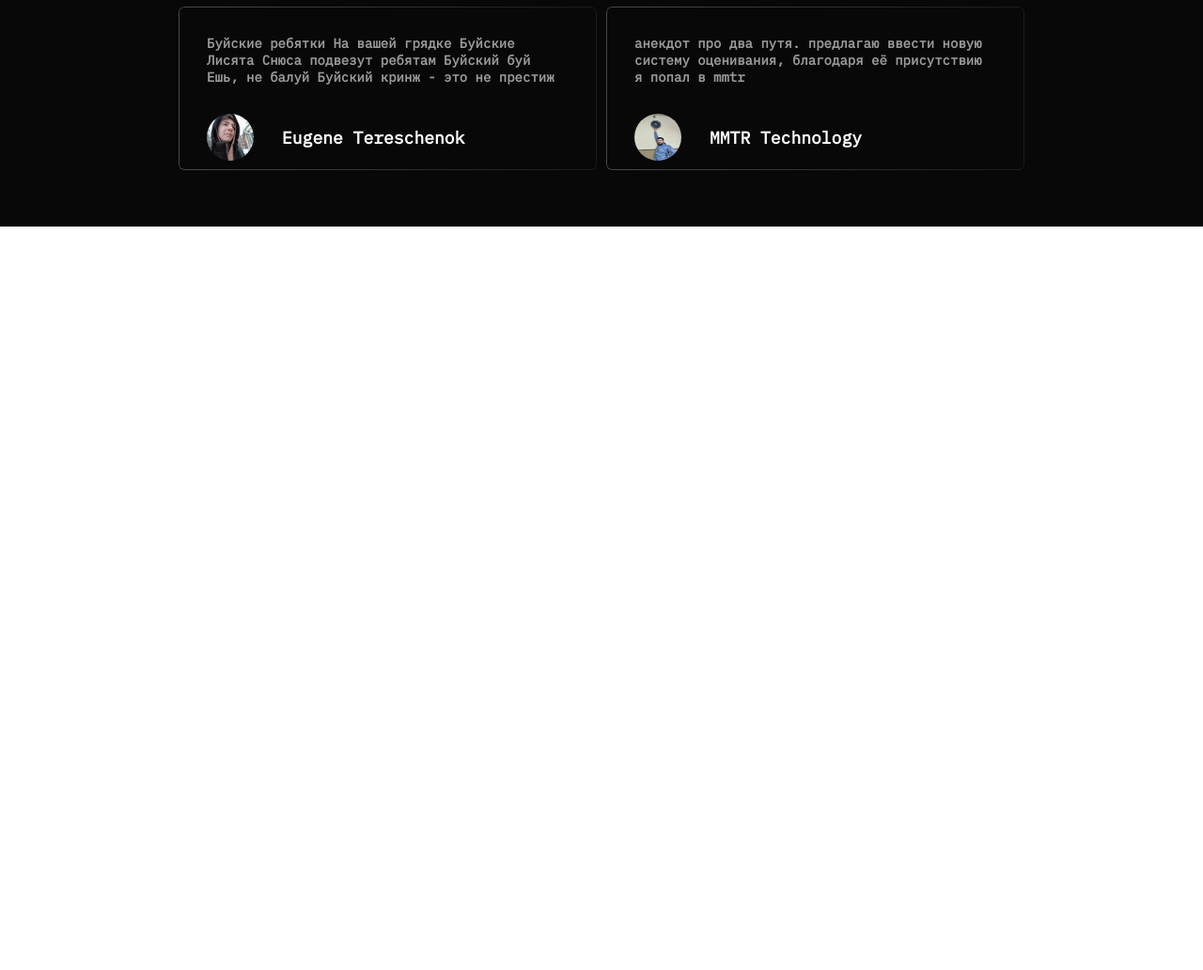
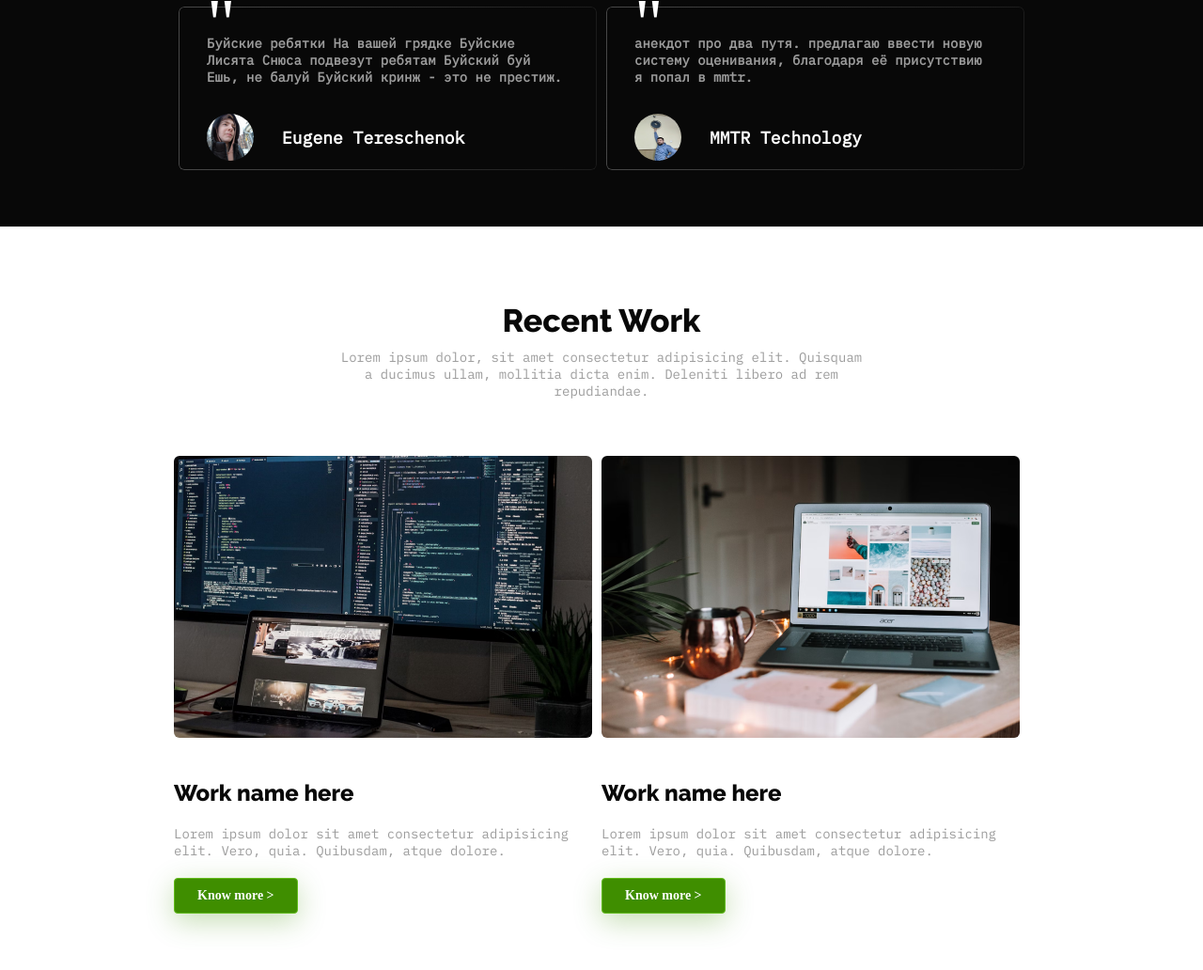
Before and after one commit to tihonhomyshen/webka, a plain HTML site: page index.html in a window 1280 px wide. Shown: the part 2467-3499 px from the top of the page at 94% size. Before the commit the page ends 2708 px from the top, so only its background shows below. Drawn offline with Linux system fonts and the light colour scheme.

Commit message:
recent_work

```diff
--- a/index.html
+++ b/index.html
@@ -106,7 +106,7 @@
         </div>
         <div class="reviews_block">
           <div class="review_block">
-            <p class="review_text"> я веб-кубик-рубик-дизайнер занимаюсь джава скрин бунт, собираю мега-микс и хожу в бк. приветик андрею зайцеву</p>
+            <p class="review_text"> я веб-кубик-рубик-дизайнер занимаюсь джава скрин бунт, собираю мега-микс и хожу в бк. приветик андрею зайцеву.</p>
             <div class="review_author">
               <img src="src/authors/cheek_react.ico" alt="">
               <p>Denis Chagin</p>
@@ -127,14 +127,14 @@
               Буйский буй
               Ешь, не балуй
               Буйский кринж -
-              это не престиж</p>
+              это не престиж.</p>
             <div class="review_author">
               <img src="src/authors/eugene.ico" alt="">
               <p>Eugene Tereschenok</p>
             </div>
           </div>
           <div class="review_block">
-            <p class="review_text"> анекдот про два путя. предлагаю ввести новую систему оценивания, благодаря её присутствию я попал в mmtr</p>
+            <p class="review_text"> анекдот про два путя. предлагаю ввести новую систему оценивания, благодаря её присутствию я попал в mmtr.</p>
             <div class="review_author">
               <img src="src/authors/mmtr.ico" alt="">
               <p>MMTR Technology</p>
@@ -143,7 +143,31 @@
         </div>
       </div>
     </section>
-
-</body>
+    <section class="recent_work">
+        <div class="container">
+            <div class="title_page">
+              <h2 class="title">Recent Work</h2>
+              <p>Lorem ipsum dolor, sit amet consectetur adipisicing elit.
+                  Quisquam a ducimus ullam, mollitia dicta enim.
+                  Deleniti libero ad rem repudiandae.</p>
+            </div>
+            <div class="work_examples">
+                <div class="work_table">
+                    <img src="src/work_images/image 8.png" alt="">
+                    <h3>Work name here</h3>
+                    <p>Lorem ipsum dolor sit amet consectetur adipisicing elit.
+                        Vero, quia. Quibusdam, atque dolore.</p>
+                    <button class="info_button"> Know more ></button>
+                </div>
+                <div class="work_table">
+                    <img src="src/work_images/image 9.png" alt="">
+                    <h3>Work name here</h3>
+                    <p>Lorem ipsum dolor sit amet consectetur adipisicing elit.
+                        Vero, quia. Quibusdam, atque dolore.</p>
+                    <button class="info_button"> Know more ></button>
+                </div>
+            </div>
+    </section>
+    </body>
 
 </html>
--- a/src/style.css
+++ b/src/style.css
@@ -194,20 +194,11 @@ body {
   padding-left: 25px;
 }
 
-.case_studies .title {
+.title {
   color: var(--color);
   font-weight: 800;
   font-size: 34px;
   font-family: "Raleway";
-}
-
-.title_page>p {
-  margin-top: 10px;
-}
-
-.case_studies .title_page {
-  text-align: center;
-  max-width: 570px;
 }
 
 .before_title {
@@ -452,7 +443,11 @@ body {
   gap: 10px;
 }
 
-.reviews .title_page {
+.reviews .title{
+  color: #FFF;
+}
+
+.title_page {
   text-align: center;
   max-width: 570px;
 }
@@ -461,12 +456,6 @@ body {
   margin-top: 10px;
 }
 
-.reviews h2{
-  color: #FFF;
-  font-weight: 800;
-  font-size: 34px;
-  font-family: "Raleway";
-}
 
 .reviews .container {
   display: flex;
@@ -481,6 +470,17 @@ body {
   flex-direction: column;
   max-width: 445px;
   border-radius: 6px;
+}
+
+.review_block::after {
+  content: '"';
+  position: absolute;
+  top: -20px;
+  left: 30px;
+  font-size: 75px;
+  font-family: serif;
+  color: #FFF;
+  line-height: 1;
 }
 
 .review_block::before {
@@ -524,3 +524,47 @@ body {
   font-weight: 700;
   font-size: 18px;
 }
+
+.recent_work{
+  padding: 80px 0 60px 0;
+}
+
+.recent_work .container{
+  display: flex;
+  flex-direction: column;
+  align-items: center;
+}
+
+.work_examples{
+  display: flex;
+
+  margin-top: 60px;
+}
+
+.work_table img{
+  border-radius: 6px;
+}
+
+.work_table > h3{
+  color: var(--color);
+  font-family: "Raleway";
+  font-size: 24px;
+  font-weight: 800;
+  margin-top: 40px;
+}
+
+.work_table p{
+  margin: 20px 0;
+}
+
+.info_button{
+  font-family: "IMB Plex Mono";
+  padding: 10px 24px;
+  color: #FFF;
+  background: #3F8E00;
+  border: 1px solid #62BA1B;
+  box-shadow: 0px 8px 30px rgba(63, 142, 0, 0.3);
+  border-radius: 4px;
+  font-weight: 700;
+  font-size: 14px;
+}
```
Also changed, not shown: src/work_images/image 8.png (added), src/work_images/image 9.png (added).
